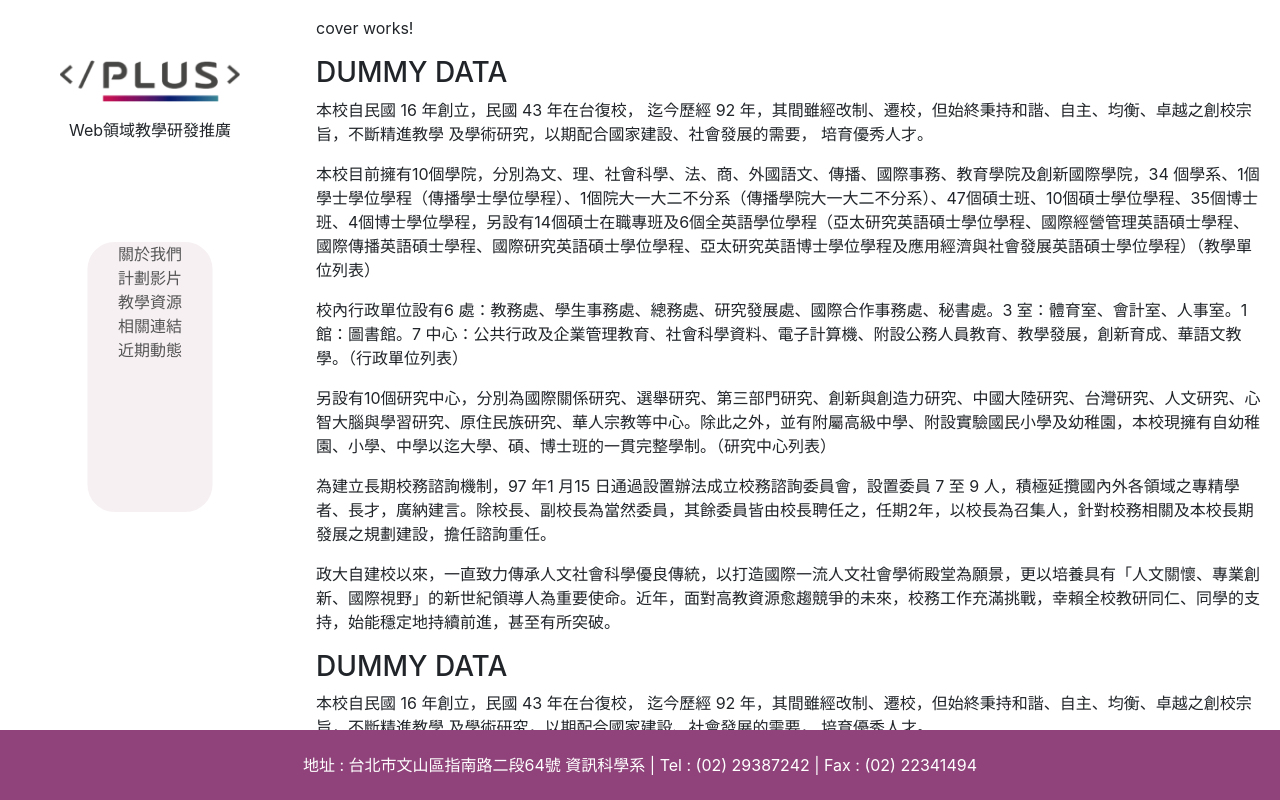
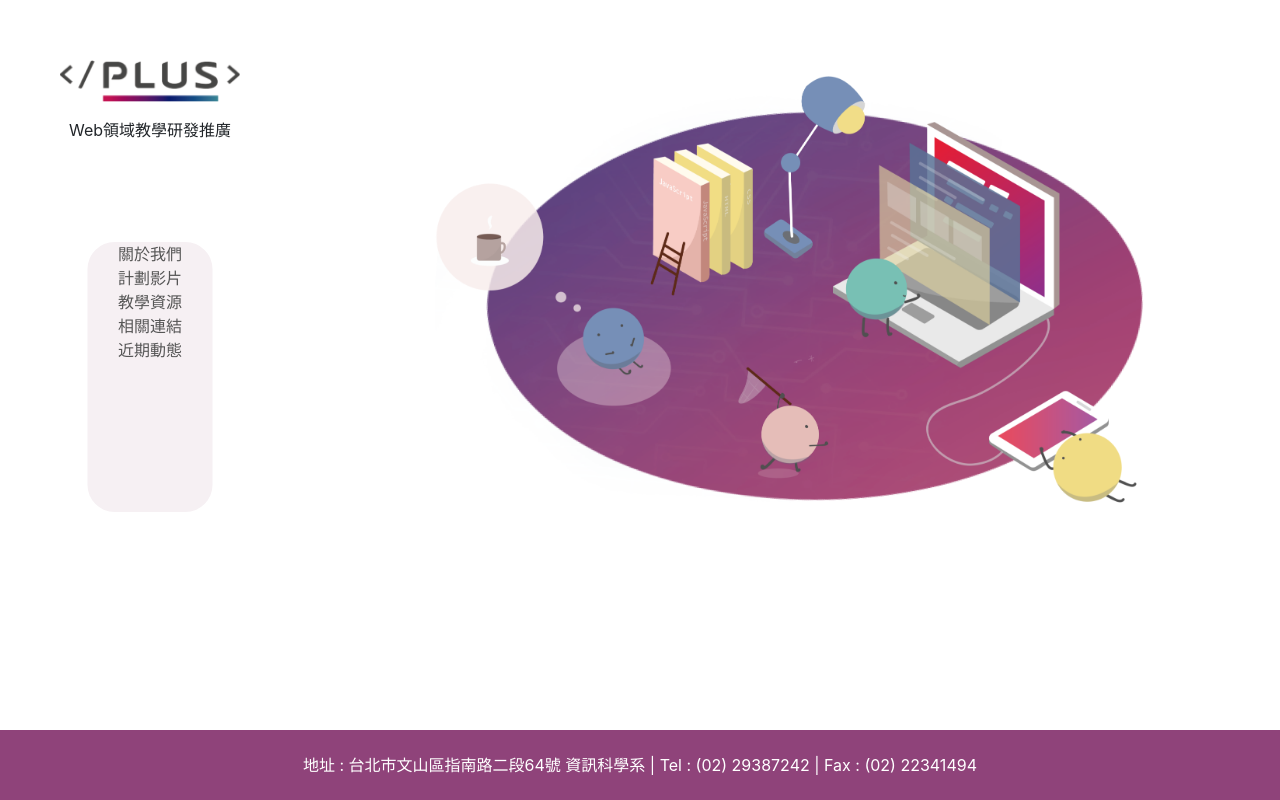
Before and after one commit to jercymat/web-plus, an Angular app: page / in a window 1280 px wide. Shown: the top 800 px of the page. Built offline with nearby package versions, Linux system fonts and the light colour scheme.

Commit message:
feat: add cover image

```diff
--- a/src/app/app.component.scss
+++ b/src/app/app.component.scss
@@ -9,6 +9,7 @@ app-body {
   margin-left: 300px;
   margin-bottom: 70px;
   padding: 16px;
+  max-width: calc(100% - 300px);
 }
 app-footer {
   position: fixed;
--- a/src/app/body/cover/cover.component.html
+++ b/src/app/body/cover/cover.component.html
@@ -1,3 +1,6 @@
+<div class="text-center" style="height: 100vh;">
+  <img src="../../../assets/img/cover_main@2x.png" alt="Main" style="width: 75%; padding-top: 60px;">
+</div>
 <p>cover works!</p>
 <div>
   <h3>DUMMY DATA</h3>
```
Also changed, not shown: src/assets/img/cover_main.png (added), src/assets/img/cover_main@2x.png (added).
